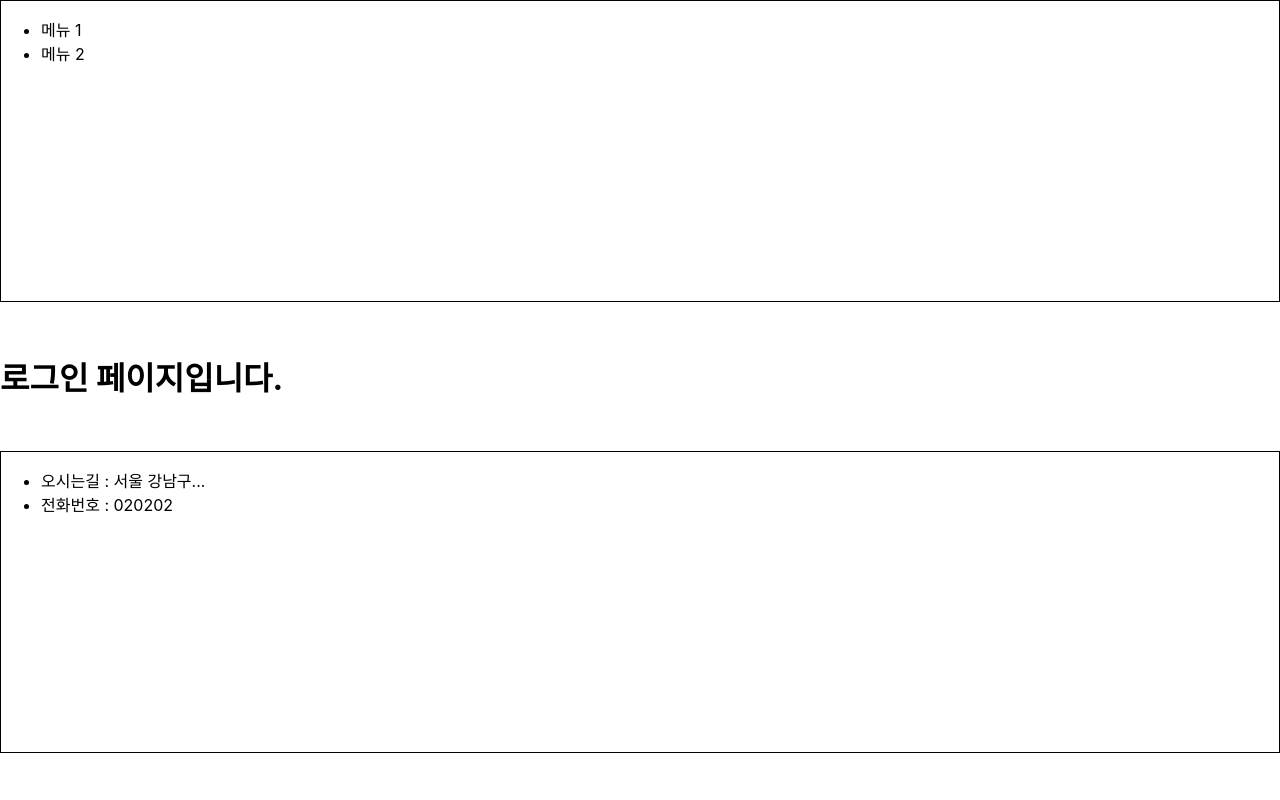
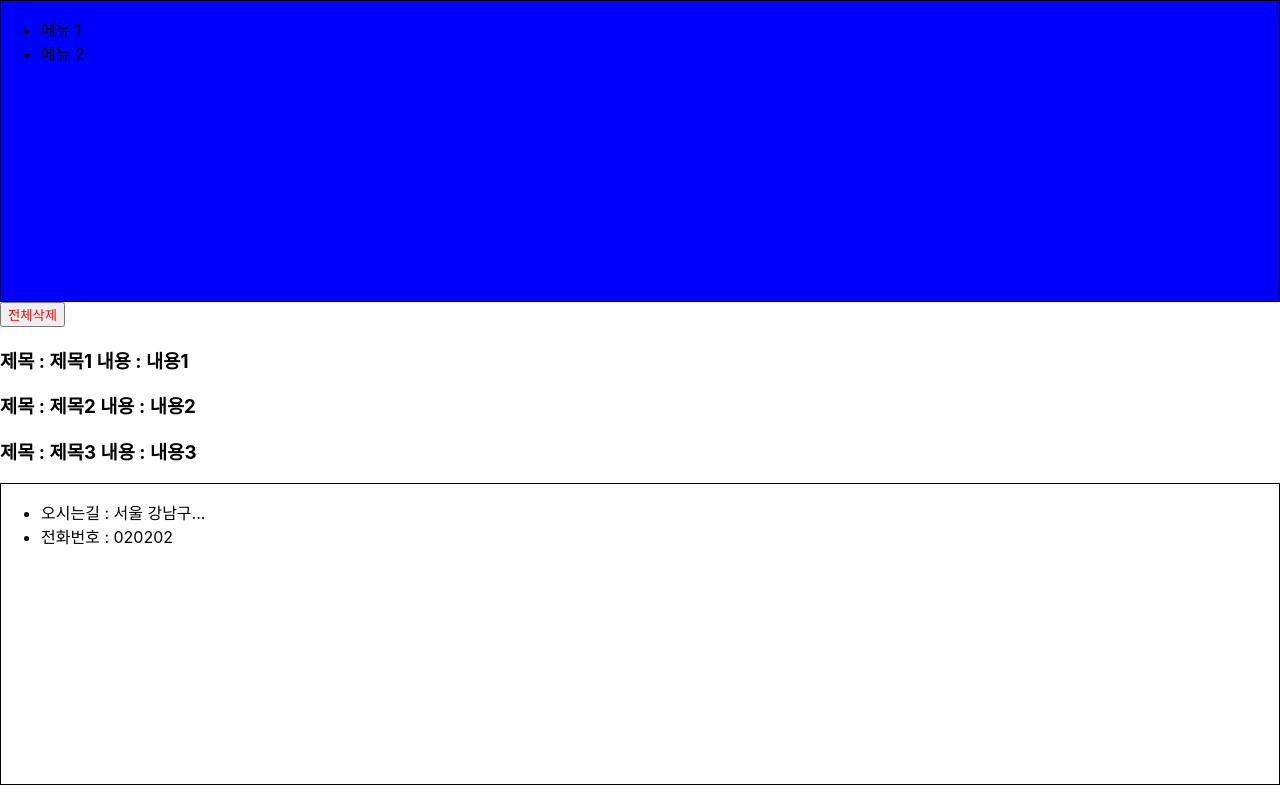
Before and after one commit to suhyeon5028/React-My-App, a React (Create React App) app: page / in a window 1280 px wide. Built offline with nearby package versions, Linux system fonts and the light colour scheme.

Commit message:
props passing

```diff
--- a/src/App.js
+++ b/src/App.js
@@ -1,9 +1,9 @@
-import LoginPage from './pages/LoginPage';
+import HomePage from './pages/HomePage';
 
 function App() {
   return (
     <div>
-      <LoginPage />
+      <HomePage />
     </div>
   );
 }
--- a/src/components/Footer.js
+++ b/src/components/Footer.js
@@ -4,19 +4,19 @@ import styled from 'styled-components';
 // 하나의 컴포넌트를 생성(목적 : 재사용)
 //styled-components => js파일과 css파일이 합쳐져서 관리하기 편함
 
-const FooterList = styled.div`
+const StyledFooterDiv = styled.div`
   border: 1px solid black;
   height: 300px;
 `;
 
 const Footer = () => {
   return (
-    <FooterList>
+    <StyledFooterDiv>
       <ul>
         <li>오시는길 : 서울 강남구...</li>
         <li>전화번호 : 020202</li>
       </ul>
-    </FooterList>
+    </StyledFooterDiv>
   );
 };
 
--- a/src/components/Header.js
+++ b/src/components/Header.js
@@ -4,19 +4,20 @@ import styled from 'styled-components';
 // 하나의 컴포넌트를 생성(목적 : 재사용)
 //styled-components => js파일과 css파일이 합쳐져서 관리하기 편함
 
-const HeaderList = styled.div`
+const StyledHeaderDiv = styled.div`
   border: 1px solid black;
   height: 300px;
+  background-color: ${(props) => props.backgroundColor};
 `;
 
 const Header = () => {
   return (
-    <HeaderList>
+    <StyledHeaderDiv backgroundColor="blue">
       <ul>
         <li>메뉴 1</li>
         <li>메뉴 2</li>
       </ul>
-    </HeaderList>
+    </StyledHeaderDiv>
   );
 };
 
--- /dev/null
+++ b/src/components/home/Home.js
@@ -0,0 +1,28 @@
+import React from 'react';
+import styled from 'styled-components';
+
+// 부모로부터 받아온 어떤 데이터를 가지고 스타일링을 동적으로 할 것이라면?
+let StyledDeleteButton = styled.button`
+  color: ${(props) => (props.user.username === 'ssar' ? 'blue' : 'red')};
+`;
+
+// Function방식
+const Home = (props) => {
+  // 구조분할 할당
+  const { boards, setBoards, user } = props;
+
+  return (
+    <div>
+      <StyledDeleteButton user={user} onClick={() => setBoards([])}>
+        전체삭제
+      </StyledDeleteButton>
+      {boards.map((board) => (
+        <h3>
+          제목 : {board.title} 내용 : {board.content}
+        </h3>
+      ))}
+    </div>
+  );
+};
+
+export default Home;
--- a/src/components/login/Login.js
+++ b/src/components/login/Login.js
@@ -1,15 +1,15 @@
 import React from 'react';
 import styled from 'styled-components';
 
-const LoginBox = styled.div`
+const StyledLoginDiv = styled.div`
   padding: 30px 0 30px 0;
 `;
 
 const Login = () => {
   return (
-    <LoginBox>
+    <StyledLoginDiv>
       <h1>로그인 페이지입니다.</h1>
-    </LoginBox>
+    </StyledLoginDiv>
   );
 };
 
--- /dev/null
+++ b/src/pages/HomePage.js
@@ -0,0 +1,34 @@
+import React, { useEffect, useState } from 'react';
+import Footer from '../components/Footer';
+import Header from '../components/Header';
+import Home from '../components/home/Home';
+
+const HomePage = () => {
+  // http 요청(fetch, axios(외부 라이브러리 다운))
+  const [boards, setBoards] = useState([]);
+  const [user, setUser] = useState([]);
+
+  // 빈배열은 최초에 한번만 실행됨
+  useEffect(() => {
+    // 다운로드 가정
+    let data = [
+      { id: 1, title: '제목1', content: '내용1' },
+      { id: 2, title: '제목2', content: '내용2' },
+      { id: 3, title: '제목3', content: '내용3' },
+    ];
+    // 다운로드가 완료되기 전에는 빈데이터가 들어감
+    setBoards([...data]);
+    setUser({ id: 1, username: 'cos' });
+  }, []);
+  // 부모가 자식에게 보내는 데이터를 props라고 함
+
+  return (
+    <div>
+      <Header />
+      <Home boards={boards} setBoards={setBoards} user={user} />
+      <Footer />
+    </div>
+  );
+};
+
+export default HomePage;
```
